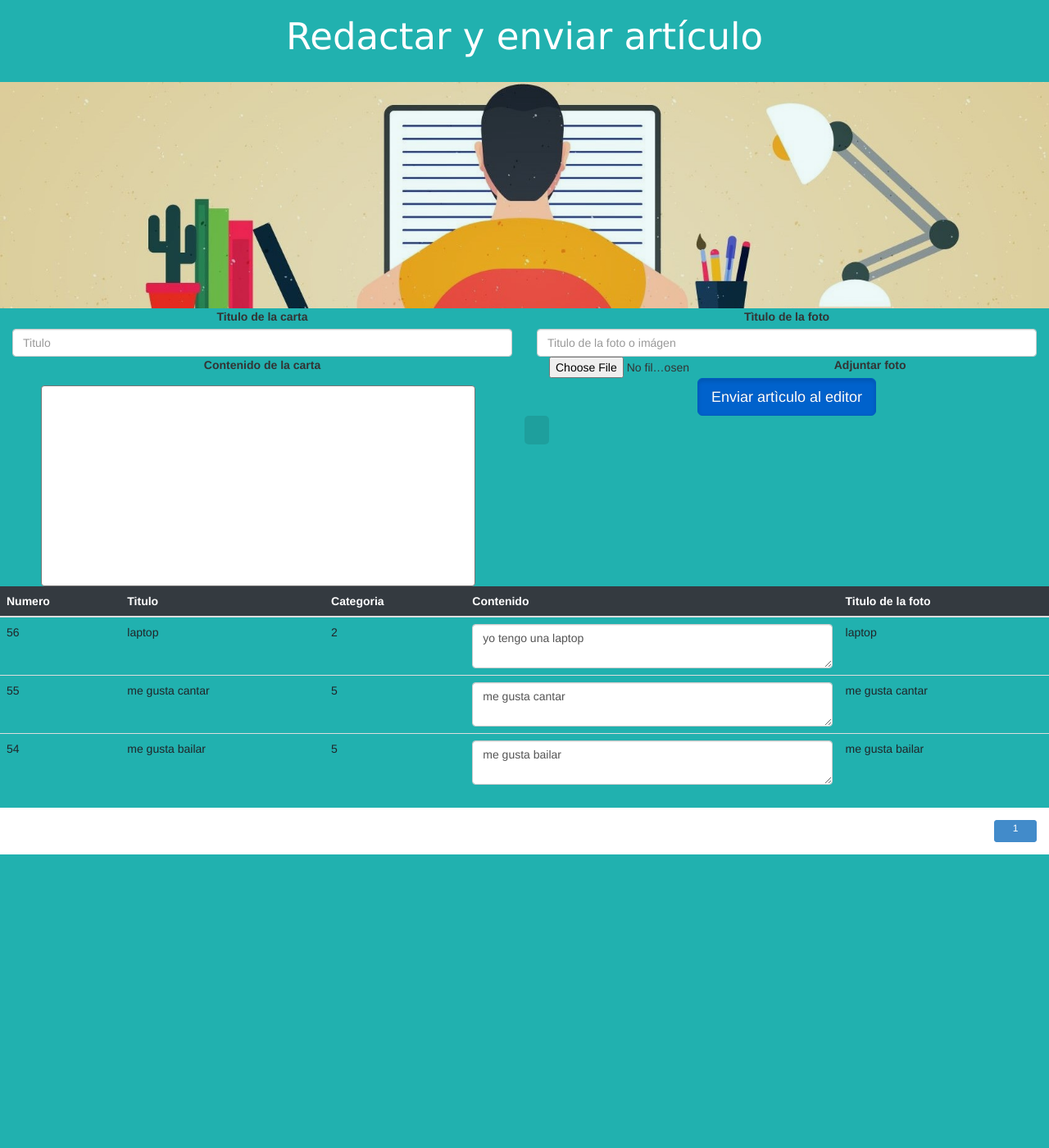
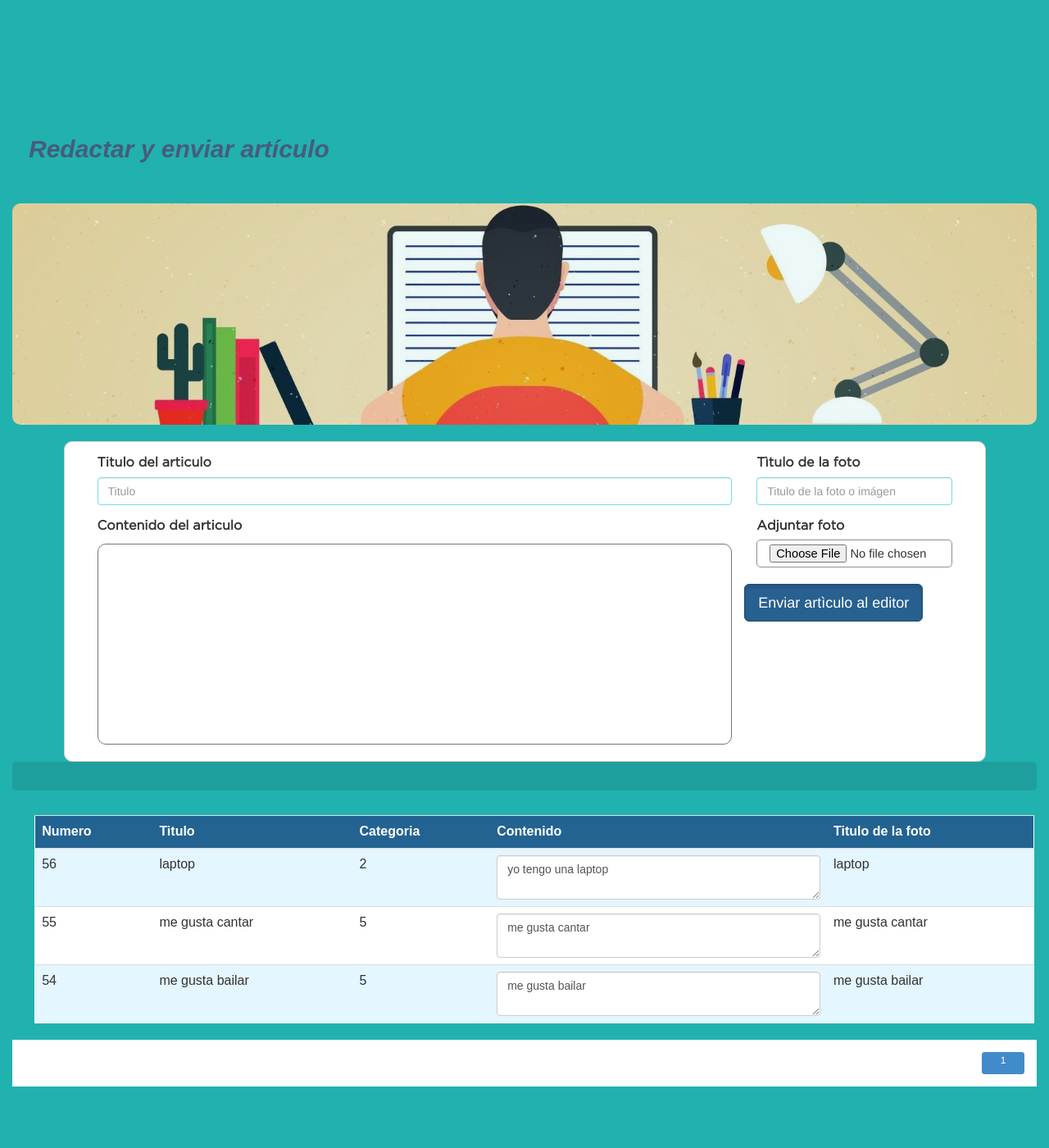
Before and after one commit to ivanovichTBD/TISEADA, a PHP site: page /TISEADA/sistema/redactar_carta.php in a window 1280 px wide. Shown: the whole page at 82% size. Before the commit the page ends 1042 px from the top, so only its background shows below. Run offline with PHP 8.4, Linux system fonts and the light colour scheme; data comes from the database, SQL or seed files in the repository; some libraries are stand-ins or nearby versions.

Commit message:
ultimos detalles css

```diff
--- a/ComponentesPagPrincipal/HeaderPrincipal.php
+++ b/ComponentesPagPrincipal/HeaderPrincipal.php
@@ -1,7 +1,7 @@
 <!-- HEADER-PRINCIPAL -->
 <header >
   <div class="fixed-top">
-		<div class="navbar navbar-light justify-content-between header">
+		<div class="nav header">
         <h1 class="Titulo">MENSAJERO</h1>
           <!--buscador-->
           <form action="#" method="get" class="form_search">
--- a/css/PartesPag.css
+++ b/css/PartesPag.css
@@ -265,7 +265,7 @@
 /*calendario------------------------------------------------------------------------------------------------*/
 .ubicCal{
   width: 180px;
-  margin-left: 5%;
+  margin:auto;
 }
 #calendar {
   font-family:Arial;
--- a/sistema/css/generalStyle.css
+++ b/sistema/css/generalStyle.css
@@ -13,6 +13,8 @@
 	display: flex;
 	justify-content: center;
 	  margin:auto;
+	  margin-top: 15px;
+
 
 }
 body{
@@ -27,6 +29,7 @@
 h1{
 	font-size: 35px;
 	letter-spacing: 2px;
+
 }
 h2{
 	font-size: 20px;
@@ -95,11 +98,12 @@
     display: -ms-flex;
     display: -o-flex;
     display: flex;
-    justify-content: flex-end;
 	align-items: center;
-	min-width: 100px;
-	margin-top:45px;
 	margin-right: 25px;
+	margin-top: 15px;
+
+
+
 }
 .optionsBar span {
 	width: 50px;
--- a/sistema/includes/nav.php
+++ b/sistema/includes/nav.php
@@ -84,8 +84,9 @@
 
 				</li>
 
-     <ul class="nav navbar-nav navbar-right" style="height:47px">
-      <li class="dropdown" style="height:43px;margin: 0;position: absolute;">
+
+				<ul class="nav navbar-nav navbar-right children" >
+					<li class="dropdown principal">
 							<a href="#" class="dropdown-toggle " style="padding-top:8px;padding-bottom: 0px;" data-toggle="dropdown">
 							<span class="label label-pill label-danger count" style="border-radius:10px;"></span>
 							<span class="glyphicon glyphicon-bell" style="font-size:18px;"></span></a>
--- a/sistema/lista_cartas.php
+++ b/sistema/lista_cartas.php
@@ -23,7 +23,7 @@
 
 	<section id="containerU container">
 
-		<div class= "listaUS">
+	<div class= "listaUS">
 			<h1 class="letraNiño">Fotos y lista de cartas</h1>
 		</div>
 			<div class="row conCarTab">
--- a/sistema/redactar_carta.php
+++ b/sistema/redactar_carta.php
@@ -58,65 +58,59 @@
 <html lang="es">
 <head>
 	<meta http-equiv="Content-Type" content="text/html; charset=utf-8"/>
-	<link rel="stylesheet" href="https://stackpath.bootstrapcdn.com/bootstrap/4.3.1/css/bootstrap.min.css" integrity="sha384-ggOyR0iXCbMQv3Xipma34MD+dH/1fQ784/j6cY/iJTQUOhcWr7x9JvoRxT2MZw1T" crossorigin="anonymous">
-
+	<?php include "includes/scripts.php"; ?>
 	<title>Redactar Carta</title>
 </head>
 <body>
-<script src="https://code.jquery.com/jquery-3.3.1.slim.min.js" integrity="sha384-q8i/X+965DzO0rT7abK41JStQIAqVgRVzpbzo5smXKp4YfRvH+8abtTE1Pi6jizo" crossorigin="anonymous"></script>
-<script src="https://cdnjs.cloudflare.com/ajax/libs/popper.js/1.14.7/umd/popper.min.js" integrity="sha384-UO2eT0CpHqdSJQ6hJty5KVphtPhzWj9WO1clHTMGa3JDZwrnQq4sF86dIHNDz0W1" crossorigin="anonymous"></script>
-<script src="https://stackpath.bootstrapcdn.com/bootstrap/4.3.1/js/bootstrap.min.js" integrity="sha384-JjSmVgyd0p3pXB1rRibZUAYoIIy6OrQ6VrjIEaFf/nJGzIxFDsf4x0xIM+B07jRM" crossorigin="anonymous"></script>
-
-<link rel="stylesheet" href="https://maxcdn.bootstrapcdn.com/bootstrap/3.3.7/css/bootstrap.min.css" integrity="sha384-BVYiiSIFeK1dGmJRAkycuHAHRg32OmUcww7on3RYdg4Va+PmSTsz/K68vbdEjh4u" crossorigin="anonymous">
-<link rel="stylesheet" href="https://maxcdn.bootstrapcdn.com/bootstrap/3.3.7/css/bootstrap-theme.min.css" integrity="sha384-rHyoN1iRsVXV4nD0JutlnGaslCJuC7uwjduW9SVrLvRYooPp2bWYgmgJQIXwl/Sp" crossorigin="anonymous">
-<script src="https://maxcdn.bootstrapcdn.com/bootstrap/3.3.7/js/bootstrap.min.js" integrity="sha384-Tc5IQib027qvyjSMfHjOMaLkfuWVxZxUPnCJA7l2mCWNIpG9mGCD8wGNIcPD7Txa" crossorigin="anonymous"></script>
 
 
 	<section id="container">
 
-		<center><h1>Redactar y enviar artículo</h1></center><br>
+		<div class= "listaUS">
+			<h1>Redactar y enviar artículo</h1>
+		</div>
 		<!--formulario para redactar y enviar-->
 
-			<img src="img/portada_redactar_carta.jpg" alt="">
-			<center><form action="" method="POST" enctype="multipart/form-data">
+		<img src="img/portada_redactar_carta.jpg" class=" img-thum bnail rounded mx-auto d-block" alt="">
 
-                <div class="col-md-6" id="reply">
-                    <label for="titulo">Titulo de la carta</label>
+			<form  class="row fondoRC" action="" method="POST" enctype="multipart/form-data">
+
+                <div class="col-xs-12 col-md-9" id="reply">
+                    <label for="titulo">Titulo del articulo</label>
                     <input class="form-control" required type="text" id="titulo" name="titulo" placeholder="Titulo">
 					<div id="message">
-                    <label for="contenido">Contenido de la carta</label>
+						<label for="contenido">Contenido del articulo</label>
 						<textarea  class="texto_area" required id="contenido" name="contenido"></textarea>
 					</div>
                 </div>
-                <div class="col-md-6" id="reply2">
+                <div class="col-xs-12 col-md-3" id="reply2">
                     <label for="nombre_imagen">Tìtulo de la foto</label>
                     <input class="form-control" required type="text" id="nombre_imagen" name="nombre_imagen" placeholder="Titulo de la foto o imágen">
                 </div>
-				<br>
-                <div class="col-md-6" id="reply3">
+                <div class="col-xs-12 col-md-3" id="reply3">
                     <label for="imagen">Adjuntar foto</label>
-                    <input class="col-md-4" required type="file" id="imagen" name="imagen" value="Selecciona la foto del niño">
+                    <input class="col-md-3" required type="file" id="imagen" name="imagen" value="Selecciona la foto del niño">
                 </div>
-					<br>
-					<br>
-				<button class="btn btn-primary btn-lg active" type="submit">Enviar artìculo al editor</button>
 
-			</form>	</center>
-			<div  class="alerta col-md-6"><?php echo isset($alert) ? $alert : ''; ?></div>
+				<button class="btn btn-primary btn-lg active" type="submit" style="margin:auto;margin-top:20px; ">Enviar artìculo al editor</button>
+
+			</form>
+			<center><div  class="alerta "><?php echo isset($alert) ? $alert : ''; ?></div></center>
 
 
 
 		<!--fin formulario para redactar y enviar-->
+		<div class=" table-responsive col-xs-12 col-md-12">
 			<table class="table table-hover ">
-			<thead class="table-dark">
-			  <tr class="bg-dark">
-				<th>Numero</th>
-				<th>Titulo</th>
-				<th>Categoria</th>
-				<th>Contenido</th>
-				<th>Titulo de la foto</th>
+
+				<tr>
+					<th scope="col">Numero</th>
+					<th scope="col">Titulo</th>
+					<th scope="col">Categoria</th>
+					<th scope="col">Contenido</th>
+					<th scope="col">Titulo de la foto</th>
 				</tr>
-			</thead>
+
 				<?php
 					//Paginador
 					$sql_codificacion=mysqli_query($conection, "SET nombre utf8");
@@ -148,7 +142,7 @@
 						while ($data = mysqli_fetch_array($query)) {
 
 					?>
-				<tr>
+				<tr scope="row">
 					<td><?php echo $data["ID_CARTA"]; ?></td>
 					<td><?php echo $data["TITULO"]; ?></td>
 					</div>
@@ -169,8 +163,8 @@
 				}
 			?>
 
-
 		</table>
+		</div>
 		<div class="paginador">
 			<ul>
 			<?php
@@ -210,23 +204,26 @@
 </html>
 
 <style>
-	h1{
-		font-family:Verdana;
-		color:white;
-		font-size:45px;
 
-	}
 body{
 	background:rgb(33, 177, 175);
 	font-family:Helvetica;
 }
+h1 {
+    font-size: 30px;
+    color: rgb(70, 92, 123);
+    font-style: italic;
+    display: inline-block;
+    letter-spacing: normal;
+    margin-right: 10px;
+}
 .texto_area{
   display : block;
   padding : 10px;
-  margin  : 10px 0 0 -10px;
-  width   : 530px;
+  margin  : 10px 0 0 0px;
+  width   : 100%;
   height  : 245px;
-  border-radius:4px;
+  border-radius:10px;
   resize  : none;
   overflow: auto;
 }
@@ -254,6 +251,10 @@
 	width: 52px;
 	height:27px;
 }
+.fondoRC{
+	width: 90%;
+	margin:0px auto;
+}
 
 .paginador a:hover{
 	background: #ddd;
@@ -277,5 +278,7 @@
 	width: 100%;
   height: auto;
   opacity: 0.92;
+  margin:20px auto;
+  border-radius:10px;
 }
 </style>
```
Also changed, not shown: sistema/chat_con_websocket/index.php (+9 -4 lines), sistema/includes/header.php (+7 -4 lines), sistema/publicar_boletin.php (+38 -30 lines), sistema/subirpdf/index.php (+3 -4 lines), sistema/subirpdf/lista.php (+14 -5 lines). Lines whose indentation alone changed are shown as unchanged.
